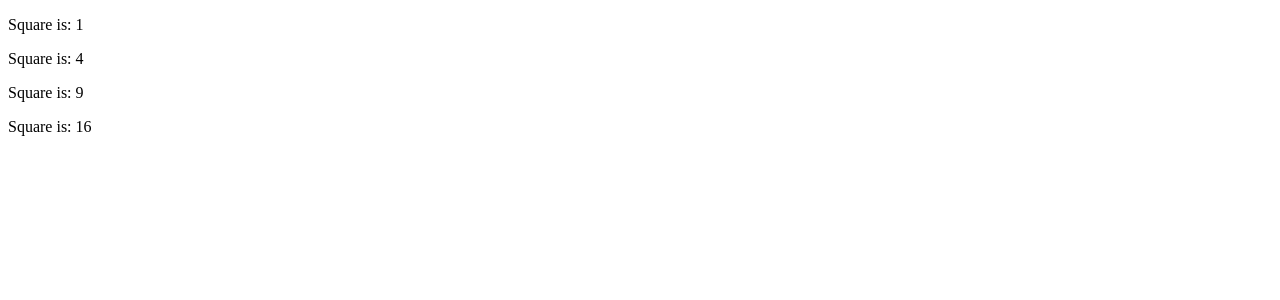
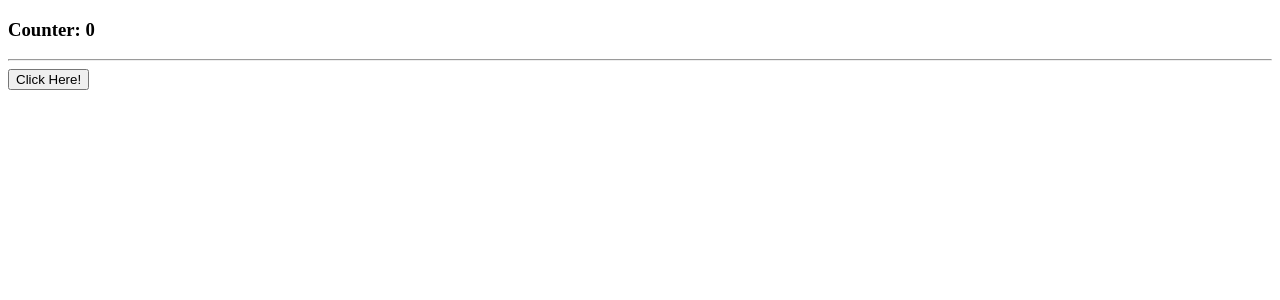
Before and after one commit to vivekanandpv/sg-react-day1, a React (Create React App) app: page / in a window 1280 px wide. Shown: the top 300 px of the page. Built offline with nearby package versions, Linux system fonts and the light colour scheme.

Commit message:
setState

```diff
--- a/src/App.jsx
+++ b/src/App.jsx
@@ -4,20 +4,22 @@ import Demo from './components/Demo';
 
 class App extends Component {
   state = {
-    country: 'India',
-    year: 2020,
-    showData: true,
-    defaultMessage: 'No data available',
-    list: [1, 2, 3, 4],
+    counter: 0,
+  };
+
+  clickHandler = () => {
+    this.setState({ counter: this.state.counter + 1 });
+    console.log(this.state.counter);
   };
 
   render() {
-    const jsxArray = this.state.list.map((n) => {
-      const m = n * n;
-      return <p>Square is: {m}</p>;
-    });
-
-    return jsxArray;
+    return (
+      <>
+        <h3>Counter: {this.state.counter}</h3>
+        <hr />
+        <button onClick={this.clickHandler}>Click Here!</button>
+      </>
+    );
   }
 }
 
```
